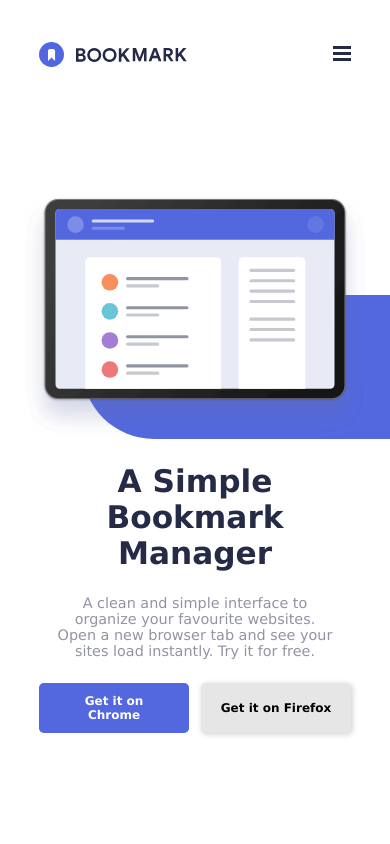
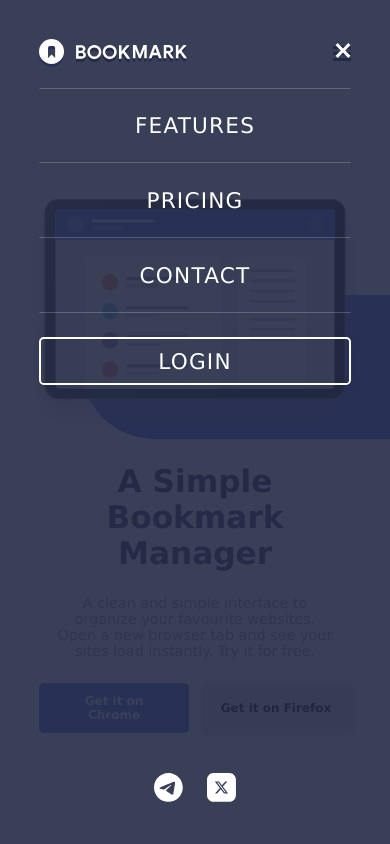
Before and after one commit to sohail-webdev/bookmark-landing-page, a React (Vite) app: page / in a window 390 px wide. Shown: the top 844 px of the page. Built offline with nearby package versions, Linux system fonts and the light colour scheme.

Commit message:
feat: code mobile navbar

```diff
--- a/src/App.jsx
+++ b/src/App.jsx
@@ -6,6 +6,7 @@ import DownloadExtension from "./components/DownloadExtension";
 import FAQ from "./components/FAQ";
 import Contact from "./components/Contact";
 import Footer from "./components/Footer";
+import MobileNavBar from "./components/MobileNavBar";
 
 function App() {
   const [activeFeaturesTabId, setActiveFeaturesTabId] = useState(1);
@@ -69,6 +70,7 @@ function App() {
         <Contact />
       </main>
       <Footer />
+      <MobileNavBar />
     </>
   );
 }
--- /dev/null
+++ b/src/components/MobileNavBar.jsx
@@ -0,0 +1,69 @@
+import bookmark_logo_white from "../assets/logo-bookmark-white-logo-and-text.svg";
+import close_icon from "../assets/icon-close.svg";
+
+export default function MobileNavBar() {
+  return (
+    <div className="mobile-navbar-container">
+      <div className="mobile-navbar-content-container">
+        <div className="mobile-navbar-logo-close-button-wrapper">
+          <img src={bookmark_logo_white} alt="" />
+          <button className="button close-navbar-button">
+            <img src={close_icon} alt="" />
+          </button>
+        </div>
+        <div className="nav-links-cta-container-mobile">
+          <nav>
+            <ul className="nav-links-container">
+              <li className="nav-link">
+                <a>Features</a>
+              </li>
+              <li className="nav-link">
+                <a>Pricing</a>
+              </li>
+              <li className="nav-link">
+                <a>Contact</a>
+              </li>
+            </ul>
+          </nav>
+          <button className="button login-button secondary-button">Login</button>
+        </div>
+      </div>
+      <div className="social-media-links-container">
+        <a>
+          <svg
+            className="footer-social-media-icon"
+            xmlns="http://www.w3.org/2000/svg"
+            shapeRendering="geometricPrecision"
+            textRendering="geometricPrecision"
+            imageRendering="optimizeQuality"
+            fillRule="evenodd"
+            clipRule="evenodd"
+            viewBox="0 0 512 512"
+          >
+            <path
+              fill="#fff"
+              d="M512 256C512 114.62 397.38 0 256 0S0 114.62 0 256s114.62 256 256 256 256-114.62 256-256zm-396.12-2.7c74.63-32.52 124.39-53.95 149.29-64.31 71.1-29.57 85.87-34.71 95.5-34.88 2.12-.03 6.85.49 9.92 2.98 2.59 2.1 3.3 4.94 3.64 6.93.34 2 .77 6.53.43 10.08-3.85 40.48-20.52 138.71-29 184.05-3.59 19.19-10.66 25.62-17.5 26.25-14.86 1.37-26.15-9.83-40.55-19.27-22.53-14.76-35.26-23.96-57.13-38.37-25.28-16.66-8.89-25.81 5.51-40.77 3.77-3.92 69.27-63.5 70.54-68.9.16-.68.31-3.2-1.19-4.53s-3.71-.87-5.3-.51c-2.26.51-38.25 24.3-107.98 71.37-10.22 7.02-19.48 10.43-27.77 10.26-9.14-.2-26.72-5.17-39.79-9.42-16.03-5.21-28.77-7.97-27.66-16.82.57-4.61 6.92-9.32 19.04-14.14z"
+            />
+          </svg>
+        </a>
+        <a>
+          <svg
+            className="footer-social-media-icon"
+            xmlns="http://www.w3.org/2000/svg"
+            shapeRendering="geometricPrecision"
+            textRendering="geometricPrecision"
+            imageRendering="optimizeQuality"
+            fillRule="evenodd"
+            clipRule="evenodd"
+            viewBox="0 0 512 509.64"
+          >
+            <path
+              fill="#fff"
+              d="M115.612 0h280.776C459.975 0 512 52.025 512 115.612v278.416c0 63.587-52.025 115.612-115.612 115.612H115.612C52.025 509.64 0 457.615 0 394.028V115.612C0 52.025 52.025 0 115.612 0zm208.127 148.355h36.12l-78.913 90.197 92.838 122.735h-72.695l-56.932-74.439-65.145 74.439h-36.146l84.407-96.474-89.058-116.458h74.535l51.464 68.04 59.525-68.04zM311.06 339.666h20.018L201.876 168.842h-21.478L311.06 339.666z"
+            />
+          </svg>
+        </a>
+      </div>
+    </div>
+  );
+}
--- a/src/styles/style.css
+++ b/src/styles/style.css
@@ -569,8 +569,60 @@ footer {
 }
 
 /* Mobile UI */
-.toggle-navbar-button{
+.toggle-navbar-button {
   display: none;
+}
+.mobile-navbar-container {
+  position: fixed;
+  top: 0;
+  left: 0;
+  height: 100%;
+  width: 100%;
+  background-color: rgba(37, 43, 70, 0.9);
+  padding: var(--x-padding);
+  display: flex;
+  flex-direction: column;
+  justify-content: space-between;
+  align-items: stretch;
+  color: white;
+}
+.mobile-navbar-logo-close-button-wrapper {
+  display: flex;
+  justify-content: space-between;
+  align-items: center;
+}
+.mobile-navbar-content-container {
+  display: flex;
+  flex-direction: column;
+  gap: 2rem;
+}
+.mobile-navbar-container .nav-links-cta-container-mobile {
+  font-size: 1.8rem;
+  display: flex;
+  flex-direction: column;
+  justify-content: center;
+  gap: 2rem;
+}
+.mobile-navbar-container .nav-links-cta-container-mobile .login-button {
+  background-color: transparent;
+  border-color: #ffffff;
+  border-width: 0.2rem;
+}
+.mobile-navbar-container .nav-link {
+  width: 100%;
+  text-align: center;
+  padding: 2rem 0;
+  border: 0.15rem solid transparent;
+  border-bottom-color: rgba(255, 255, 255, 0.2);
+}
+.mobile-navbar-container .nav-link:first-child {
+  border-top-color: rgba(255, 255, 255, 0.2);
+}
+.mobile-navbar-container .social-media-links-container {
+  align-self: center;
+}
+.mobile-navbar-container .social-media-links-container .footer-social-media-icon {
+  height: 2.4rem;
 }
 @media (max-width: 576px) {
   /* Defaults */
@@ -599,7 +651,7 @@ footer {
     padding-top: 5vh;
     padding-bottom: 5vh;
   }
-  .toggle-navbar-button{
+  .toggle-navbar-button {
     display: block;
   }
   .nav-links-cta-container > nav,
@@ -709,6 +761,9 @@ footer {
   .nav-links-container {
     flex-direction: column;
   }
+  .nav-links-container {
+    gap: 0;
+  }
   .social-media-links-container {
     margin-top: 3rem;
   }
```
Also changed, not shown: src/assets/icon-close.svg (added), src/assets/logo-bookmark-white-logo-and-text.svg (added).
